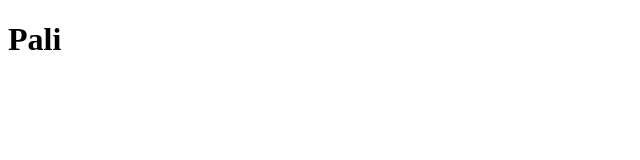
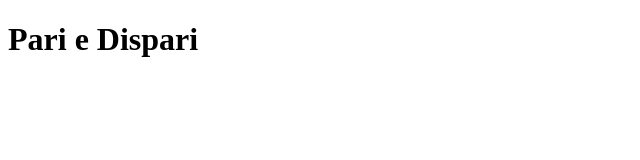
Before and after one commit to MegaEmme/js-paliedispari, a plain HTML site: page pari e dispari/index.html in a window 1280 px wide. Shown: the whole page, without its empty margins (0-640 px from the left). Drawn offline with Linux system fonts and the light colour scheme.

Commit message:
add: scaffolding html js

```diff
--- a/pari e dispari/index.html
+++ b/pari e dispari/index.html
@@ -3,10 +3,10 @@
 <head>
   <meta charset="UTF-8">
   <meta name="viewport" content="width=device-width, initial-scale=1.0">
-  <title>Pali</title>
+  <title>Pari e Dispari</title>
 </head>
 <body>
-  <h1>Pali</h1>
+  <h1>Pari e Dispari</h1>
 
   <script src="script.js"></script>
 
--- a/pari e dispari/script.js
+++ b/pari e dispari/script.js
@@ -0,0 +1 @@
+console.log("Mike's Pari e Dispari")
```
